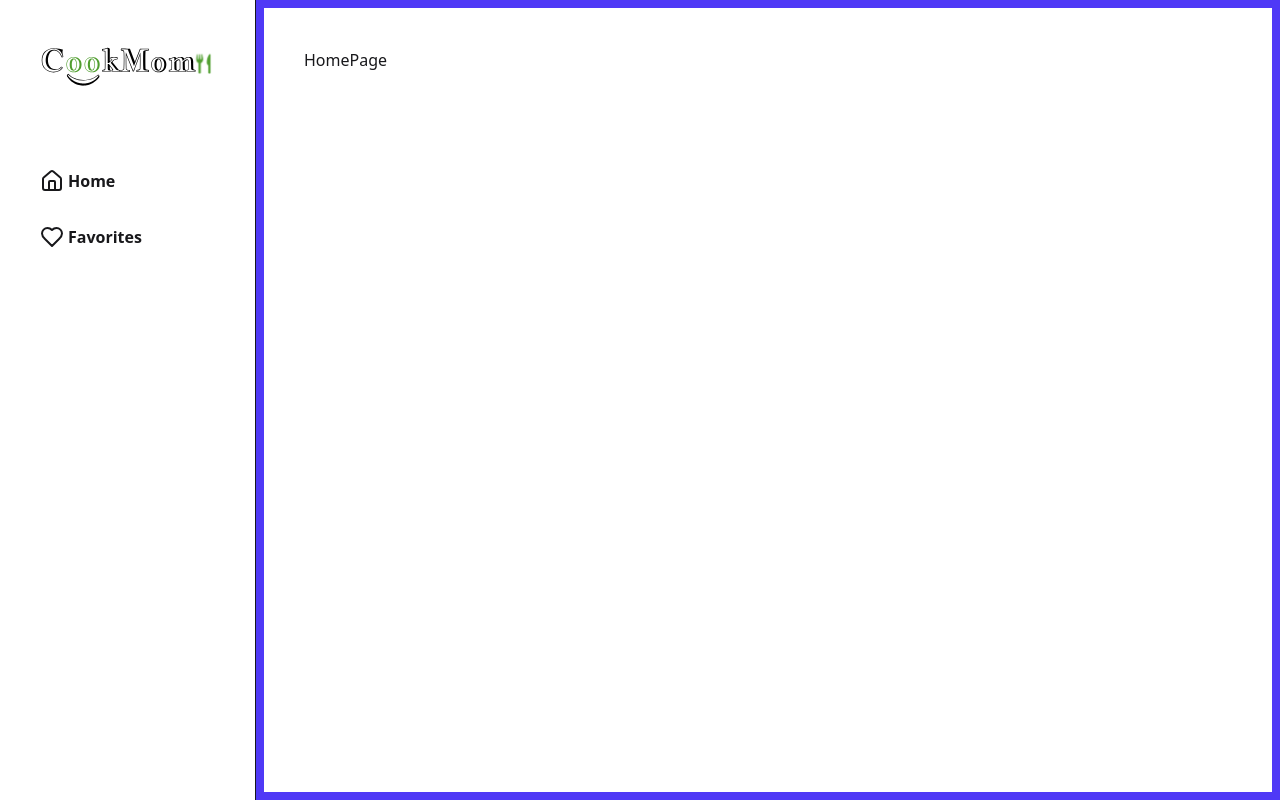
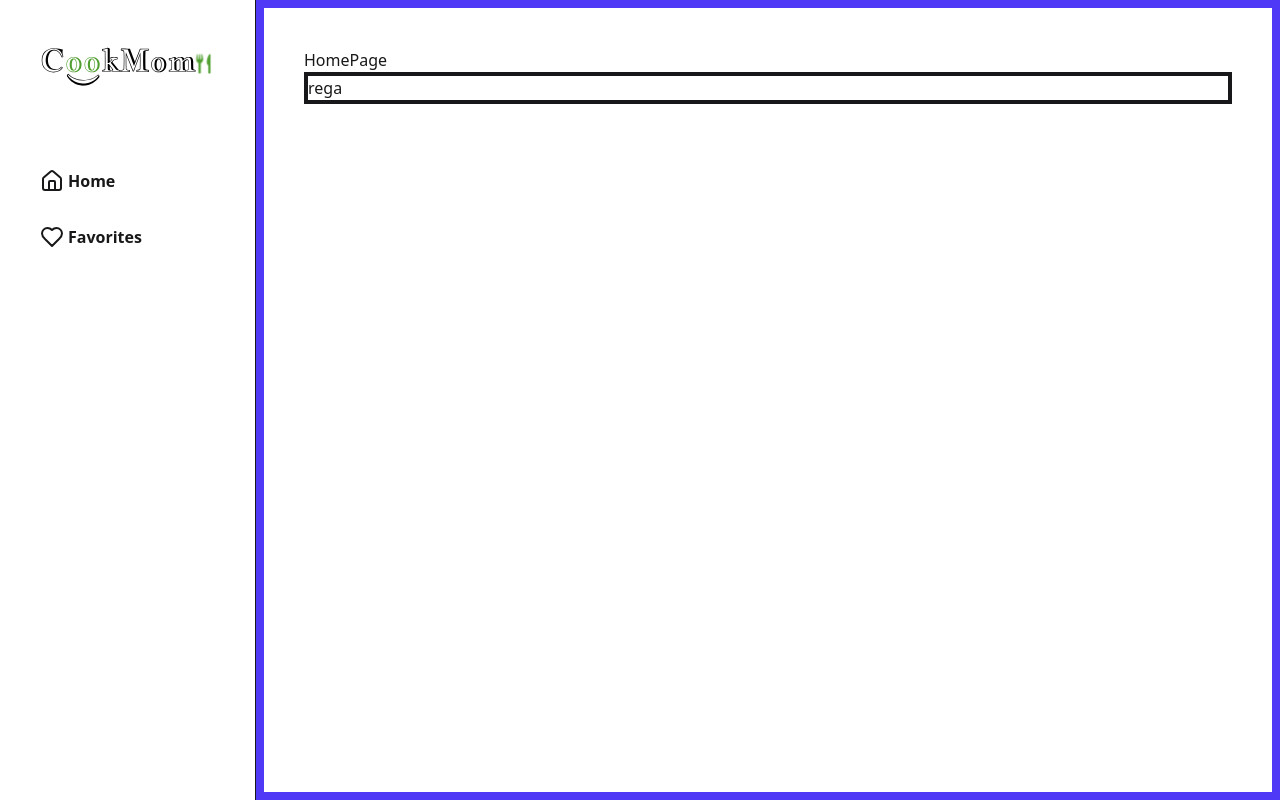
Before and after one commit to Shivangkrishn/recipie_app, a React (Vite) app: page / in a window 1280 px wide. Built offline with nearby package versions, Linux system fonts and the light colour scheme.

Commit message:
first commit

```diff
--- a/src/App.jsx
+++ b/src/App.jsx
@@ -9,7 +9,7 @@ function App() {
         <Sidebar />
         <Routes>
           <Route path="/" element={<HomePage />} />
-          <Route path="/favorites" element={<FavoritesPage />} />
+          <Route path="/favorites" element={<FavoritesPage />}  />
         </Routes>
       </div>
     </>
--- a/src/pages/HomePage.jsx
+++ b/src/pages/HomePage.jsx
@@ -2,6 +2,7 @@ const HomePage = () => {
     return (
       <div className="bg-[#faf9fb p-10 flex-1 border-8 border-indigo-600">
       HomePage
+      <div className="Flex border-4"> rega</div>
       </div>
     )
   }
```
